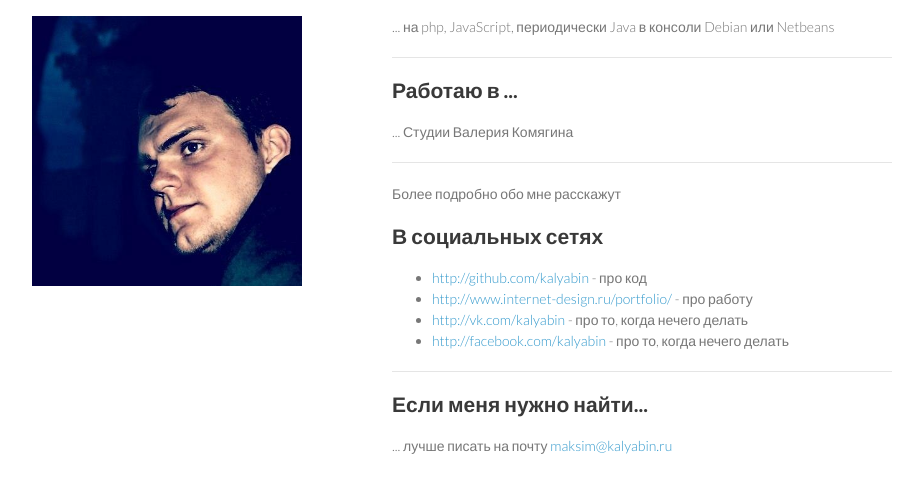
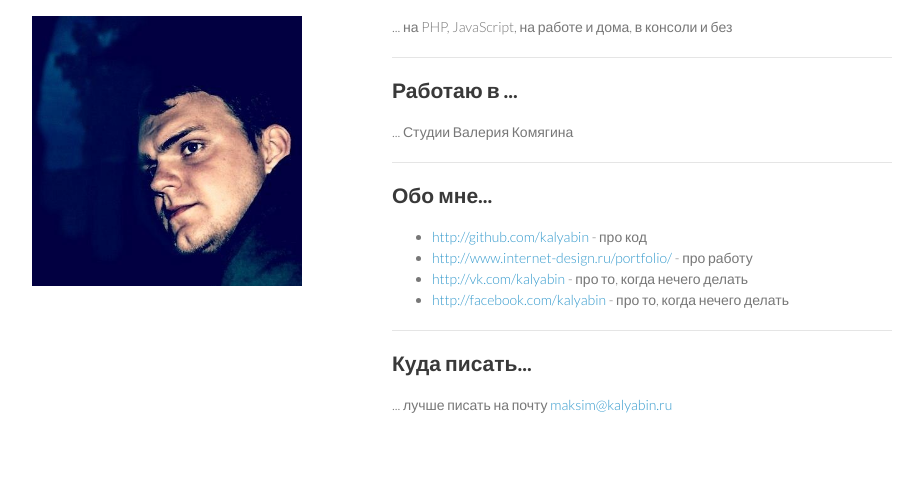
Before and after one commit to kalyabin/kalyabin-ru, a plain HTML site: page index.html in a window 1280 px wide. Shown: the part 93-586 px from the top of the page, without its empty margins (178-1101 px from the left). Drawn offline with Linux system fonts and the light colour scheme.

Commit message:
Update index.html

```diff
--- a/index.html
+++ b/index.html
@@ -3,7 +3,7 @@
   <head>
     <meta charset="utf-8">
     <meta http-equiv="X-UA-Compatible" content="chrome=1">
-    <title>Max Kalyabin by kalyabin</title>
+    <title>Max Kalyabin</title>
 
     <link rel="stylesheet" href="stylesheets/styles.css">
     <link rel="stylesheet" href="stylesheets/github-light.css">
@@ -22,7 +22,7 @@
         <h1>
 <a id="Пишу-код" class="anchor" href="#%D0%9F%D0%B8%D1%88%D1%83-%D0%BA%D0%BE%D0%B4" aria-hidden="true"><span class="octicon octicon-link"></span></a>Пишу код...</h1>
 
-<p>... на php, JavaScript, периодически Java в консоли Debian или Netbeans</p>
+<p>... на PHP, JavaScript, на работе и дома, в консоли и без</p>
 
 <hr>
 
@@ -33,10 +33,8 @@
 
 <hr>
 
-<p>Более подробно обо мне расскажут</p>
-
 <h2>
-<a id="В-социальных-сетях" class="anchor" href="#%D0%92-%D1%81%D0%BE%D1%86%D0%B8%D0%B0%D0%BB%D1%8C%D0%BD%D1%8B%D1%85-%D1%81%D0%B5%D1%82%D1%8F%D1%85" aria-hidden="true"><span class="octicon octicon-link"></span></a>В социальных сетях</h2>
+<a id="Обо-мне" class="anchor" href="#%D0%9E%D0%B1%D0%BE-%D0%BC%D0%BD%D0%B5" aria-hidden="true"><span class="octicon octicon-link"></span></a>Обо мне...</h2>
 
 <ul>
 <li>
@@ -52,7 +50,7 @@
 <hr>
 
 <h2>
-<a id="Если-меня-нужно-найти" class="anchor" href="#%D0%95%D1%81%D0%BB%D0%B8-%D0%BC%D0%B5%D0%BD%D1%8F-%D0%BD%D1%83%D0%B6%D0%BD%D0%BE-%D0%BD%D0%B0%D0%B9%D1%82%D0%B8" aria-hidden="true"><span class="octicon octicon-link"></span></a>Если меня нужно найти...</h2>
+<a id="Куда-писать" class="anchor" href="#%D0%9A%D1%83%D0%B4%D0%B0-%D0%BF%D0%B8%D1%81%D0%B0%D1%82%D1%8C" aria-hidden="true"><span class="octicon octicon-link"></span></a>Куда писать...</h2>
 
 <p>... лучше писать на почту <a href="mailto:maksim@kalyabin.ru">maksim@kalyabin.ru</a></p>
       </section>
```
